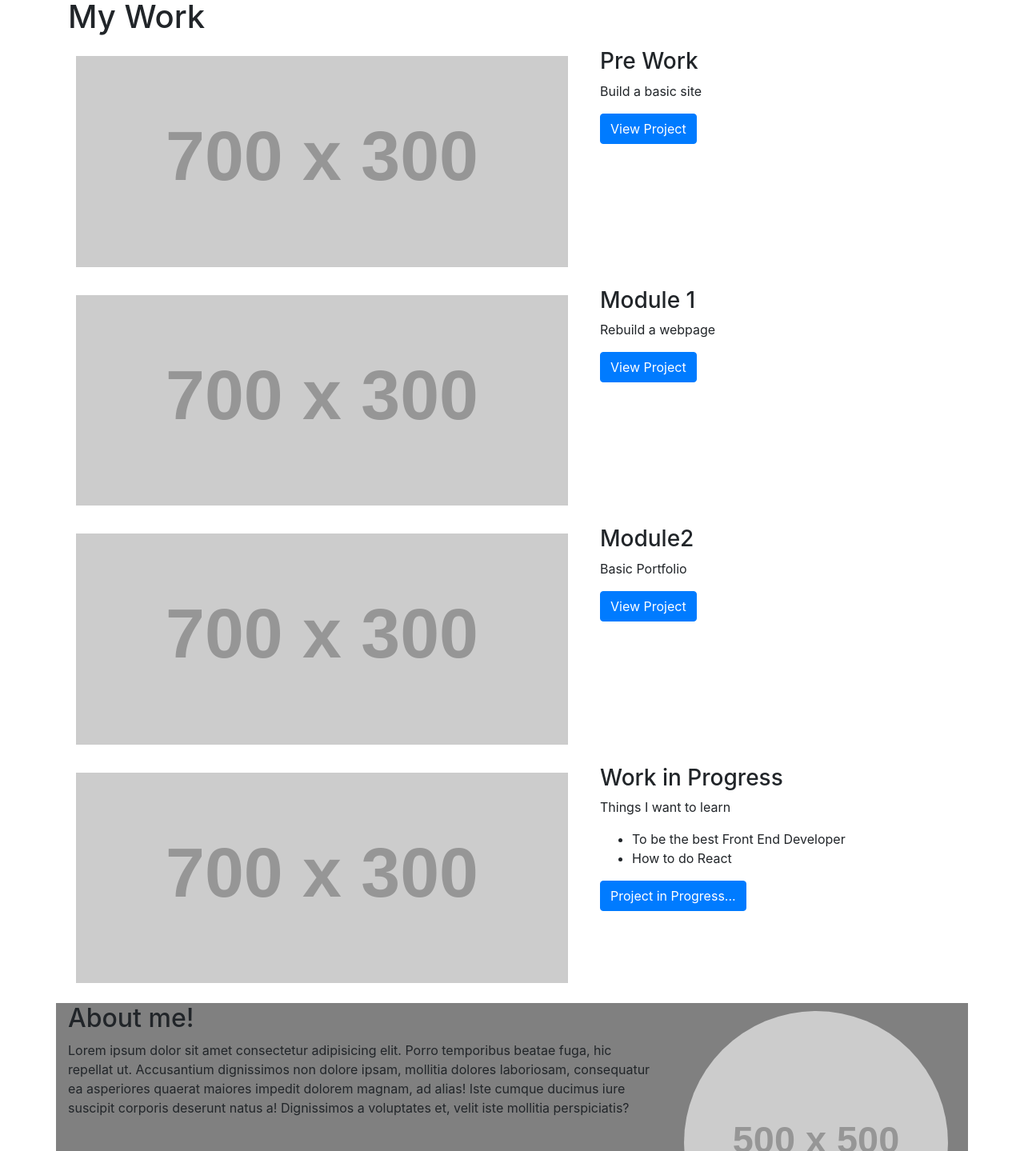
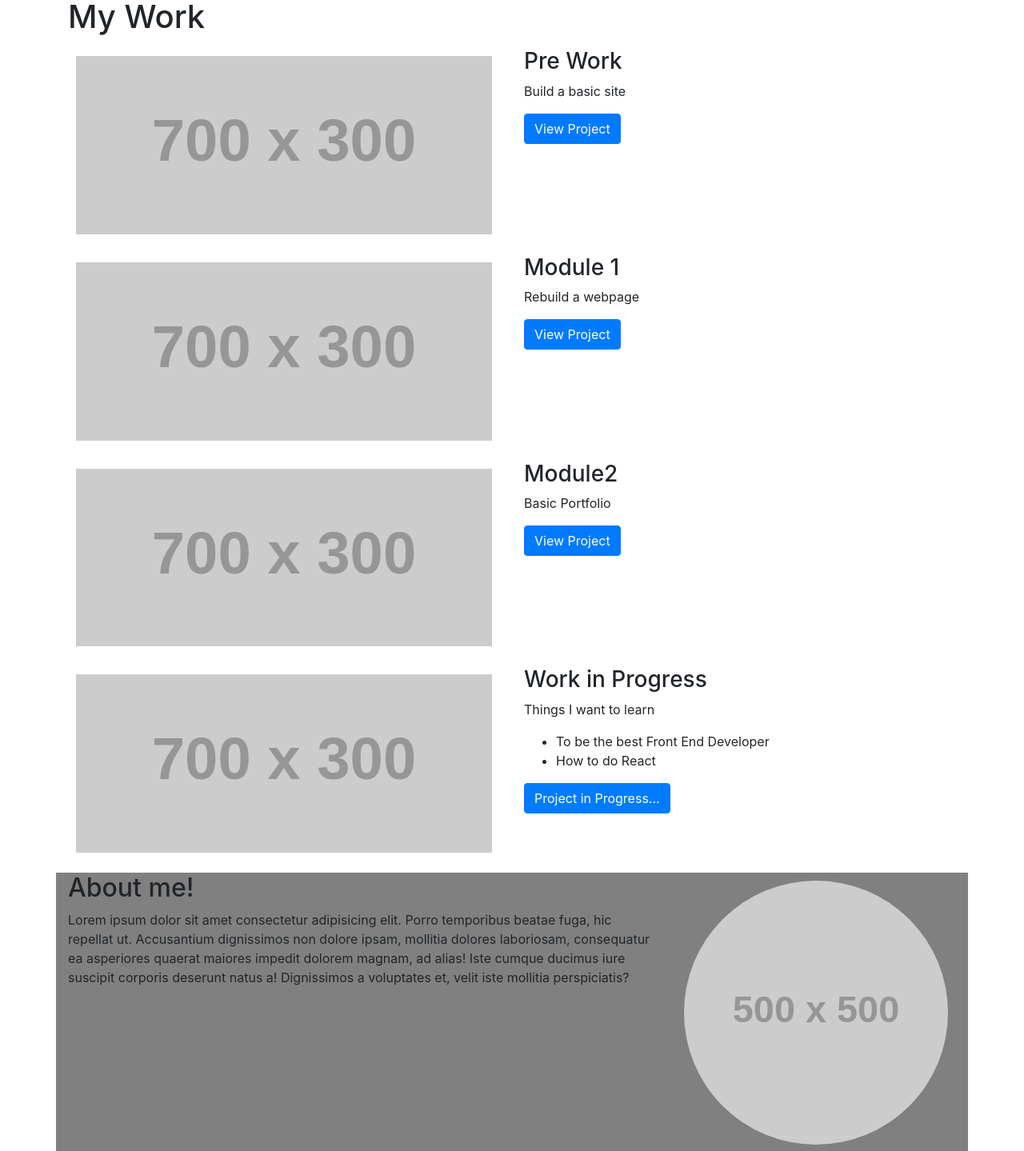
Before and after one commit to yogi-88/Bootstrap-Portfolio, a plain HTML site: page index.html in a window 1280 px wide. Shown: the part 1173-2612 px from the top of the page at 80% size. Drawn offline with nearby package versions, Linux system fonts and the light colour scheme; placeholder pictures from the web are drawn by us.

Commit message:
Amended the colsize to 6 for both image and text under My work section

```diff
--- a/index.html
+++ b/index.html
@@ -132,10 +132,10 @@
 
         <!-- Row 1 -->
         <div class="row valueProp">
-            <div class="imageContainer col-7">
+            <div class="imageContainer col-6">
                 <img src="https://placehold.co/700x300/png" alt="">
             </div>
-            <div class="text col-5">
+            <div class="text col-6">
                 <h3>Pre Work</h3>
                 <p>Build a basic site</p>
                 <a href="#" class="btn btn-primary">View Project</a>
@@ -144,10 +144,10 @@
         <!-- End Row 1 -->
         <!-- Row 2 -->
         <div class="row valueProp">
-            <div class="imageContainer col-7">
+            <div class="imageContainer col-6">
                 <img src="https://placehold.co/700x300/png" alt="">
             </div>
-            <div class="text col-5">
+            <div class="text col-6">
                 <h3>Module 1</h3>
                 <p>Rebuild a webpage</p>
                 <a href="#" class="btn btn-primary">View Project</a>
@@ -156,10 +156,10 @@
         <!-- End Row 2 -->
         <!-- Row 3 -->
         <div class="row valueProp">
-            <div class="imageContainer col-7">
+            <div class="imageContainer col-6">
                 <img src="https://placehold.co/700x300/png" alt="">
             </div>
-            <div class="text col-5">
+            <div class="text col-6">
                 <h3>Module2</h3>
                 <p>Basic Portfolio</p>
                 <a href="#" class="btn btn-primary">View Project</a>
@@ -168,10 +168,10 @@
         <!-- End Row 3 -->
         <!-- Row 4 -->
         <div class="row valueProp">
-            <div class="imageContainer col-7">
+            <div class="imageContainer col-6">
                 <img src="https://placehold.co/700x300/png" alt="">
             </div>
-            <div class="text col-5">
+            <div class="text col-6">
                 <h3>Work in Progress</h3>
                 <p>Things I want to learn</p>
                 <ul>
```
